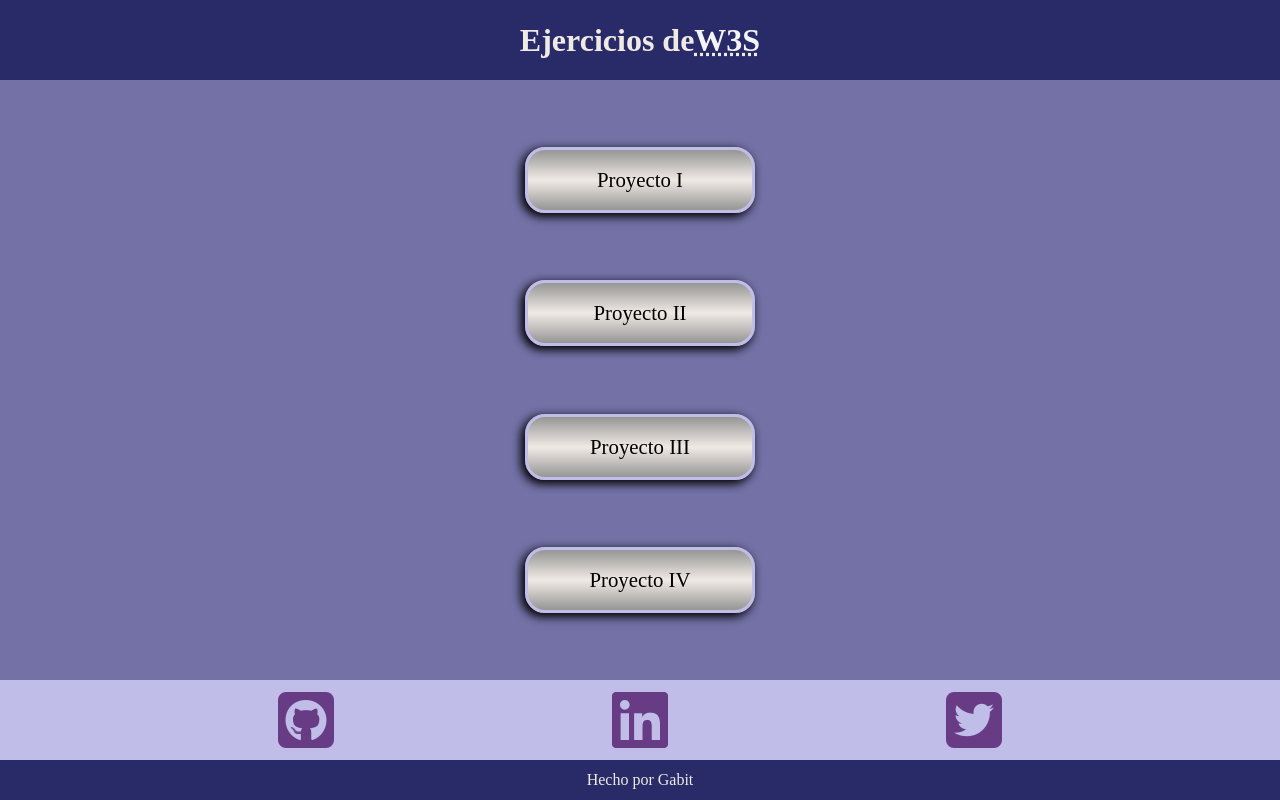
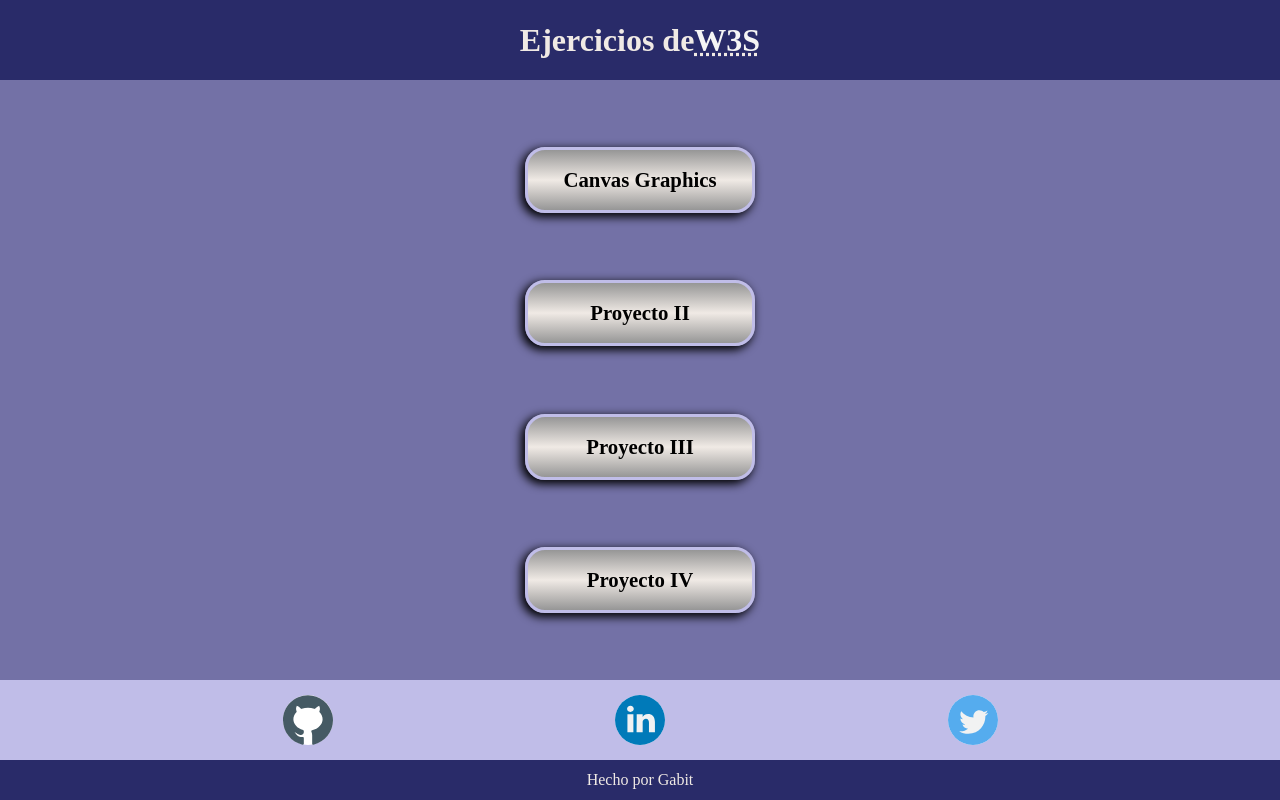
Before and after one commit to gabit690/w3s-practice, a plain HTML site: page index.html in a window 1280 px wide. Drawn offline with Linux system fonts and the light colour scheme.

Commit message:
Espaciado de 2 para las indentaciones y agregado del proyecto Canvas

```diff
--- a/index.html
+++ b/index.html
@@ -6,21 +6,40 @@
   <title>Prácticas de W3S</title>
   <link rel="stylesheet" href="normalize.css">
   <link rel="stylesheet" href="main-styles.css">
-    <script src="https://kit.fontawesome.com/7a4c4f2f5d.js" crossorigin="anonymous"></script>
 </head>
 <body>
   <main>
     <h1 id="encabezado">Ejercicios de <abbr title="w3schools"><a href="https://www.w3schools.com">W3S</a></abbr></h1>
     <ul id="proyectos">
-            <li><a href="#" target="_blank" class="boton-proyecto">Proyecto I</a></li>
-            <li><a href="#" target="_blank" class="boton-proyecto">Proyecto II</a></li>
-            <li><a href="#" target="_blank" class="boton-proyecto">Proyecto III</a></li>
-            <li><a href="#" target="_blank" class="boton-proyecto">Proyecto IV</a></li>
+      <li>
+        <a href="#" target="_blank" class="boton-proyecto">Canvas Graphics</a>
+      </li>
+      <li>
+        <a href="#" target="_blank" class="boton-proyecto">Proyecto II</a>
+      </li>
+      <li>
+        <a href="#" target="_blank" class="boton-proyecto">Proyecto III</a>
+      </li>
+      <li>
+        <a href="#" target="_blank" class="boton-proyecto">Proyecto IV</a>
+      </li>
     </ul>
     <ul id="redes">
-            <li><a title="Github" href="https://bit.ly/3jxTuyH" target="_blank" class="boton-redes"><i class="fab fa-github-square"></i></a></li>
-            <li><a title="Linkedin" href="https://bit.ly/2WDi1Z6" target="_blank" class="boton-redes"><i class="fab fa-linkedin"></i></a></li>
-            <li><a title="Twitter" href="https://bit.ly/32DZVKe" target="_blank" class="boton-redes"><i class="fab fa-twitter-square"></i></a></li>
+      <li>
+        <a title="Github" href="https://bit.ly/3jxTuyH" target="_blank" class="boton-redes">
+          <img src="icons/github.svg" alt="Logo Github">
+        </a>
+      </li>
+        <li>
+          <a title="Linkedin" href="https://bit.ly/2WDi1Z6" target="_blank" class="boton-redes">
+            <img src="icons/linkedin.svg" alt="Logo Linkedin">
+          </a>
+        </li>
+        <li>
+          <a title="Twitter" href="https://bit.ly/32DZVKe" target="_blank" class="boton-redes">
+            <img src="icons/twitter.svg" alt="Logo Twitter">
+          </a>
+        </li>
     </ul>
     <p id="copyright">Hecho por Gabit</p>
   </main>
--- a/main-styles.css
+++ b/main-styles.css
@@ -56,6 +56,7 @@ main {
   box-shadow: -3px 3px 10px 1px black;
   background: linear-gradient(rgb(150, 150, 150),#f0eae5, rgb(150, 150, 150));
   font-size: 1.3rem;
+  font-weight: bold;
   color: black;
 }
 
@@ -75,10 +76,14 @@ main {
   background-color: #c0bde8;
 }
 
-.boton-redes i {
-    font-size: 4rem;
-    color: #683c84;
+.boton-redes {
+  display: block;
+  width: 50px;
+  height: 50px;
+  border-radius: 50%;
+  background-color: white;
 }
+
 
 #copyright {
   display: flex;
--- /dev/null
+++ b/projects/canvas-graphics/canvas-style.css
@@ -0,0 +1,3 @@
+* {
+  box-sizing: border-box;
+}
```
Also changed, not shown: projects/canvas-graphics/canvas.html (added, +16 -0 lines), projects/canvas-graphics/canvas-scrips.js (added). Lines whose indentation alone changed are shown as unchanged.
